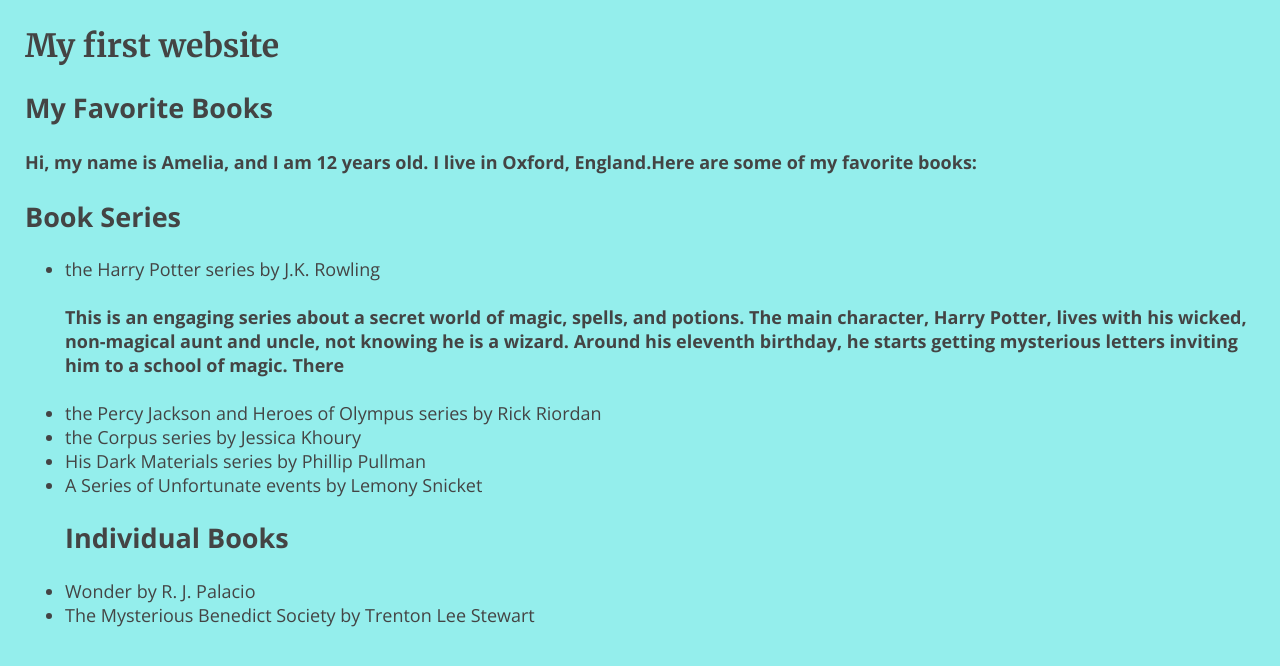
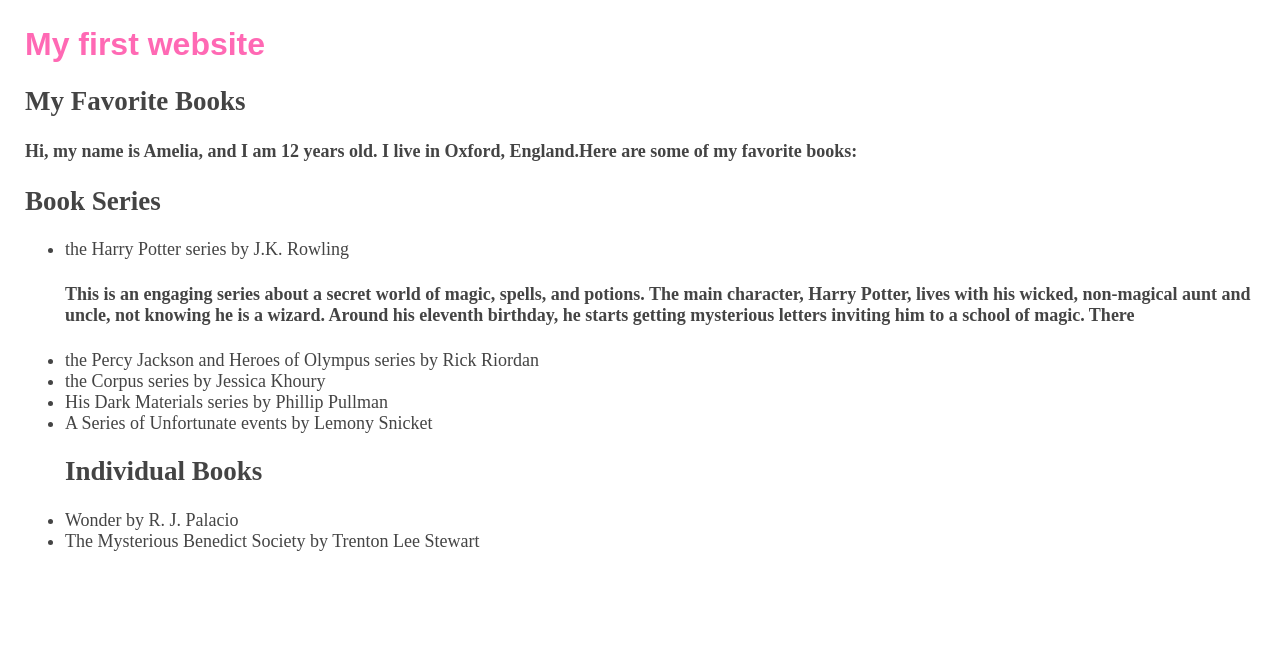
Before and after one commit to ag-tcsb/ag-tcsb.github.io, a plain HTML site: page index.html in a window 1280 px wide. Drawn offline with nearby package versions, Linux system fonts and the light colour scheme.

Commit message:
Update style.css

```diff
--- a/style.css
+++ b/style.css
@@ -3,7 +3,7 @@
 @import url('https://fonts.googleapis.com/css?family=Merriweather:400,700');
 
 body {
-  background-color: #94EEEC;
+  background-color: teal
   font-family: "Open Sans", sans-serif;
   padding: 5px 25px;
   font-size: 18px;
@@ -12,6 +12,8 @@ body {
 }
 
 h1 {
-  font-family: "Merriweather", serif;
+  font-family: "Arial", sans-serif;
   font-size: 32px;
+  color: hotpink
 }
+h2 {font-family: "Great Vibes" cursive,  }
```
